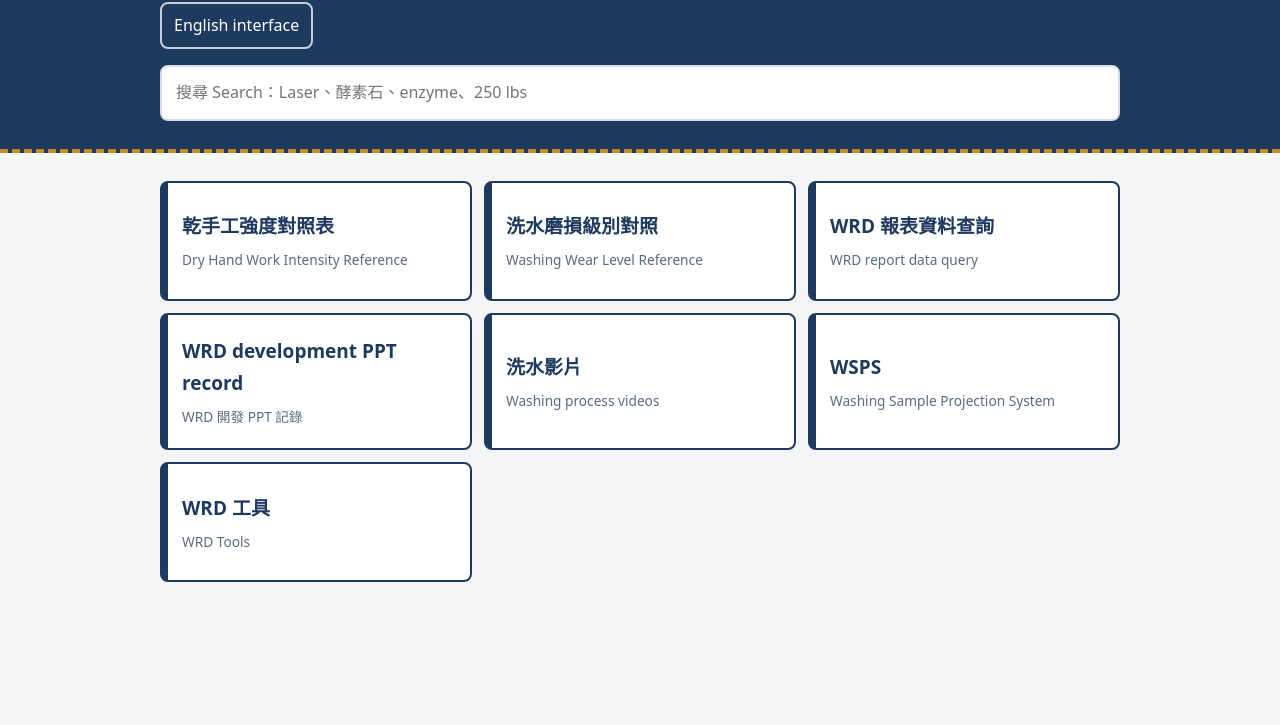
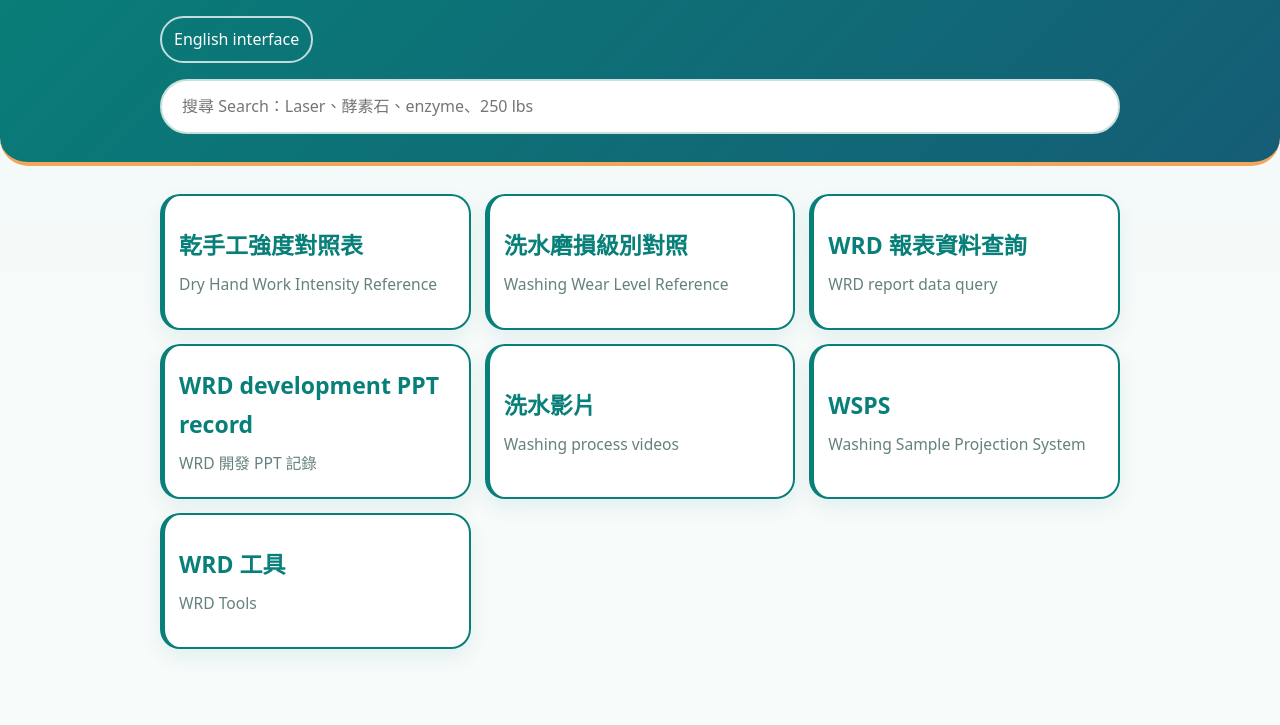
Before and after one commit to ansonlysee-dev/WCIC, a plain HTML site: page index.html in a window 1280 px wide. Shown: the part 105-830 px from the top of the page. Before the commit the page ends 800 px from the top, so only its background shows below. Drawn offline with Linux system fonts and the light colour scheme.

Commit message:
Refresh WCIC with fresh green visual style

```diff
--- a/index.html
+++ b/index.html
@@ -46,6 +46,22 @@ th{background:var(--wash)}
 .tile:hover,.tile:focus-visible{background:var(--wash);outline:3px solid var(--stitch);outline-offset:2px}
 .tile small{display:block;margin-top:6px;font-weight:400;font-size:.72em;color:var(--mute)}
 .back{font:inherit;margin-top:20px;padding:6px 12px;border:1px solid var(--line);background:var(--card);color:var(--ink);border-radius:6px;cursor:pointer}
+/* Demo style: 3｜清爽青綠 */
+
+:root{--bg:#f4fbfa;--card:#fff;--ink:#173b3a;--mute:#64817e;--line:#c8e0dc;--indigo:#087f78;--wash:#e0f3ef;--stitch:#f2a65a}
+body{font-family:"Noto Sans TC","PingFang TC",system-ui,sans-serif;background:linear-gradient(180deg,#edf9f7 0,#f7fbfa 420px)}
+header{background:linear-gradient(135deg,#087f78,#155d75);border-bottom:4px solid #f2a65a;border-radius:0 0 28px 28px}
+#q{border-radius:999px;padding-left:20px}
+#langToggle{border-radius:999px}
+.menu{gap:14px}
+.tile{border-radius:20px;border-left-width:5px;min-height:128px;box-shadow:0 8px 20px rgba(8,127,120,.09)}
+.tile:hover,.tile:focus-visible{transform:scale(1.015);background:#e6f7f3}
+.card{border-radius:16px;border-left-width:5px;box-shadow:0 6px 18px rgba(8,127,120,.08)}
+.note{border-radius:12px}
+header h1{font-size:clamp(30px,6vw,44px)}
+.tile{font-size:clamp(17px,3vw,23px);min-height:136px}
+.tile small{font-size:.68em}
+
 </style>
 </head>
 <body>
```
